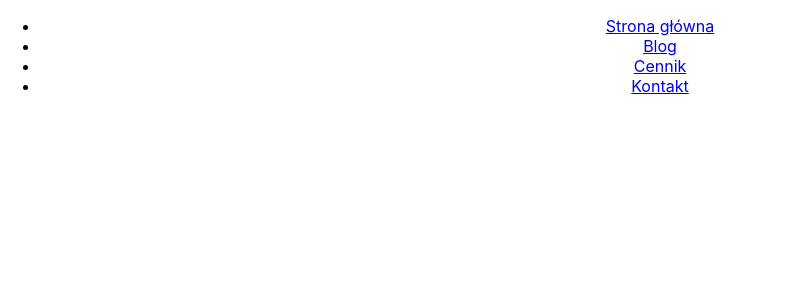
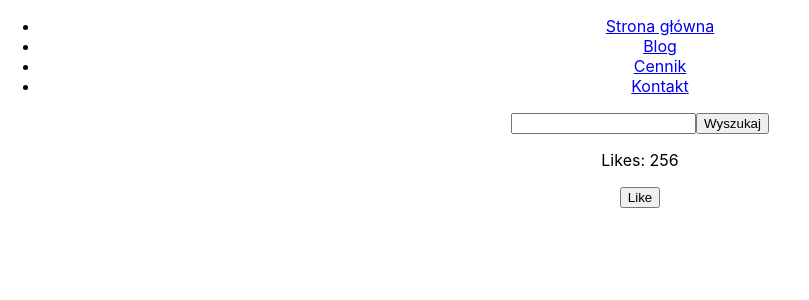
Before and after one commit to grzegorzkowalski/AplikacjeWebSPAReactRedux, a React (Create React App) app in the folder 1_Intro/cra/altkom-szkolenie/: page / in a window 1280 px wide. Shown: the top 300 px of the page, without its empty margins (0-809 px from the left). Built offline with nearby package versions, Linux system fonts and the light colour scheme; the HTML template or start-up script is replaced by a standard one.

Commit message:
komponenty props

```diff
--- a/1_Intro/cra/altkom-szkolenie/src/App.js
+++ b/1_Intro/cra/altkom-szkolenie/src/App.js
@@ -2,7 +2,28 @@ import "./App.css";
 import Calculator from "./components/Calculator";
 import DisplayAnswer from "./components/DisplayAnswer";
 import Menu from "./components/Menu";
+import Search from "./components/Search";
+import LikeBox from "./components/LikeBox";
 
+
+const menuItems = [
+    {
+        url: "/",
+        text: "Strona główna"
+    },
+    {
+        url: "/blog",
+        text: "Blog"
+    },
+    {
+        url: "/cennik",
+        text: "Cennik"
+    },
+    {
+        url: "/kontakt",
+        text: "Kontakt"
+    }
+];
 function App() {
   // const A = parseInt(prompt("Podaj liczbę A?"));
   // const B = parseInt(prompt("Podaj liczbę B?"));
@@ -13,7 +34,9 @@ function App() {
       {/*Masz: { new Date().getFullYear() - year } lat.*/}
       {/*<Calculator />*/}
       {/*<DisplayAnswer />*/}
-      <Menu />
+      <Menu items={menuItems} />
+      <Search />
+      <LikeBox likes={256} />
     </div>
   );
 }
--- /dev/null
+++ b/1_Intro/cra/altkom-szkolenie/src/components/LikeBox.js
@@ -0,0 +1,11 @@
+const LikeBox = ({likes}) => {
+    console.log(likes);
+    return (
+        <div>
+            <p>Likes: {likes}</p>
+            <button>Like</button>
+        </div>
+    );
+};
+
+export default LikeBox;
--- a/1_Intro/cra/altkom-szkolenie/src/components/Menu.js
+++ b/1_Intro/cra/altkom-szkolenie/src/components/Menu.js
@@ -1,10 +1,11 @@
-const Menu = () => {
+const Menu = ({items}) => {
     return (
         <ul>
-            <li><a href="/">Strona główna</a></li>
-            <li><a href="/blog">Blog</a></li>
-            <li><a href="/cennik">Cennik</a></li>
-            <li><a href="/kontakt">Kontakt</a></li>
+            {
+                items.map((el, i) => {
+                    return <li key={i}><a href={el.url}>{el.text}</a></li>
+                })
+            }
         </ul>
     );
 };
--- /dev/null
+++ b/1_Intro/cra/altkom-szkolenie/src/components/Search.js
@@ -0,0 +1,10 @@
+const Search = () => {
+    return (
+        <>
+          <input type="text" />
+          <button>Wyszukaj</button>
+        </>
+    );
+};
+
+export default Search;
```
